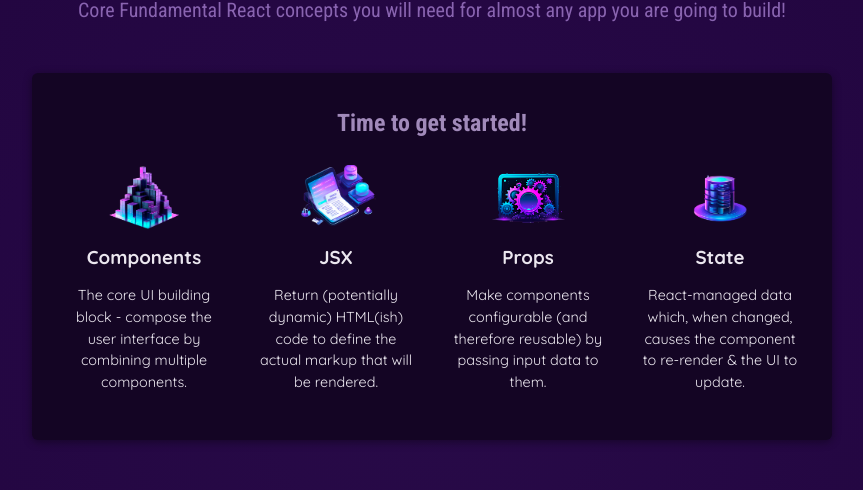
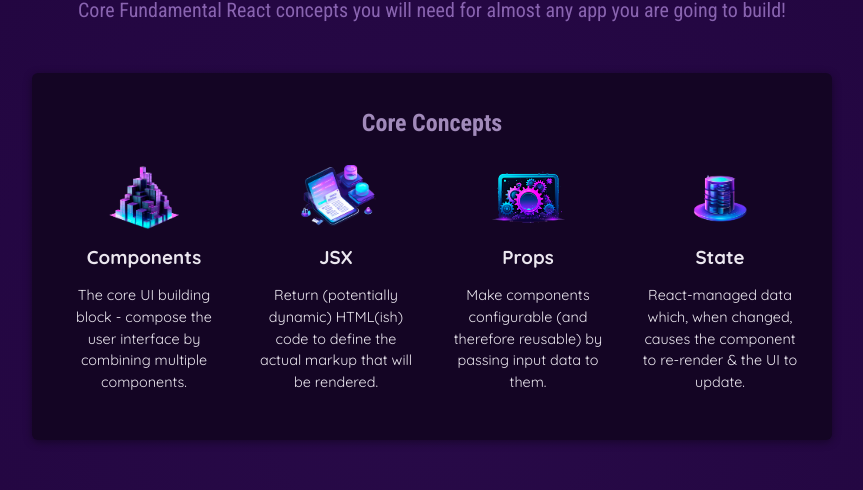
Before and after one commit to truongh1010/MyReactLearning, a React (Vite) app in the folder 01-starting-project/: page / in a window 1280 px wide. Shown: the part 259-749 px from the top of the page, without its empty margins (208-1071 px from the left). Built offline with nearby package versions, Linux system fonts and the light colour scheme.

Commit message:
Split components

```diff
--- a/01-starting-project/src/App.jsx
+++ b/01-starting-project/src/App.jsx
@@ -1,83 +1,16 @@
-import { useState } from "react";
-
-import { CORE_CONCEPTS } from "./data";
 import Header from "./components/Header/Header";
-import CoreConcept from "./components/CoreConcept";
-import TabButton from "./components/TabButton";
-import { EXAMPLES } from "./data";
+import CoreConcepts from "./components/CoreConcepts";
+import Examples from "./components/Examples";
 
 function App() {
-  const [selectedTopic, setSelectedTopic] = useState();
-
-  function handleSelect(selectedButton) {
-    // seclectedButton => 'components', 'jsx', 'props', 'state'
-    setSelectedTopic(selectedButton);
-    console.log(selectedButton);
-  }
-
-  let tabContent = <p>Please select a topic!</p>;
-
-  if (selectedTopic) {
-    tabContent = (
-      <div id="tab-content">
-        <h3>{EXAMPLES[selectedTopic].title}</h3>
-        <p>{EXAMPLES[selectedTopic].description}</p>
-        <pre>
-          <code>{EXAMPLES[selectedTopic].code}</code>
-        </pre>
-      </div>
-    );
-  }
-
   return (
-    <div>
+    <>
       <Header />
       <main>
-        <section id="core-concepts">
-          <h2>Time to get started!</h2>
-          <ul>
-            <CoreConcept
-              title={CORE_CONCEPTS[0].title}
-              description={CORE_CONCEPTS[0].description}
-              image={CORE_CONCEPTS[0].image}
-            />
-            <CoreConcept {...CORE_CONCEPTS[1]} />
-            <CoreConcept {...CORE_CONCEPTS[2]} />
-            <CoreConcept {...CORE_CONCEPTS[3]} />
-          </ul>
-        </section>
-        <section id="examples">
-          <h2>Examples</h2>
-          <menu>
-            <TabButton
-              isSelected={selectedTopic === "components"}
-              onSelect={() => handleSelect("components")}
-            >
-              Components
-            </TabButton>
-            <TabButton
-              isSelected={selectedTopic === "jsx"}
-              onSelect={() => handleSelect("jsx")}
-            >
-              JSX
-            </TabButton>
-            <TabButton
-              isSelected={selectedTopic === "props"}
-              onSelect={() => handleSelect("props")}
-            >
-              Props
-            </TabButton>
-            <TabButton
-              isSelected={selectedTopic === "state"}
-              onSelect={() => handleSelect("state")}
-            >
-              State
-            </TabButton>
-          </menu>
-          {tabContent}
-        </section>
+        <CoreConcepts />
+        <Examples />
       </main>
-    </div>
+    </>
   );
 }
 
--- /dev/null
+++ b/01-starting-project/src/components/CoreConcepts.jsx
@@ -0,0 +1,23 @@
+import CoreConcept from "./CoreConcept";
+import { CORE_CONCEPTS } from "../data";
+
+export default function CoreConcepts() {
+  return (
+    <section id="core-concepts">
+      <h2>Core Concepts</h2>
+      <ul>
+        {CORE_CONCEPTS.map((conceptItem) => (
+          <CoreConcept key={conceptItem.title} {...conceptItem} />
+        ))}
+        {/* <CoreConcept
+              title={CORE_CONCEPTS[0].title}
+              description={CORE_CONCEPTS[0].description}
+              image={CORE_CONCEPTS[0].image}
+            />
+            <CoreConcept {...CORE_CONCEPTS[1]} />
+            <CoreConcept {...CORE_CONCEPTS[2]} />
+            <CoreConcept {...CORE_CONCEPTS[3]} /> */}
+      </ul>
+    </section>
+  );
+}
--- /dev/null
+++ b/01-starting-project/src/components/Examples.jsx
@@ -0,0 +1,59 @@
+import { useState } from "react";
+import TabButton from "./TabButton";
+import { EXAMPLES } from "../data";
+
+export default function Examples() {
+  const [selectedTopic, setSelectedTopic] = useState();
+
+  function handleSelect(selectedButton) {
+    // seclectedButton => 'components', 'jsx', 'props', 'state'
+    setSelectedTopic(selectedButton);
+    console.log(selectedButton);
+  }
+
+  let tabContent = <p>Please select a topic!</p>;
+
+  if (selectedTopic) {
+    tabContent = (
+      <div id="tab-content">
+        <h3>{EXAMPLES[selectedTopic].title}</h3>
+        <p>{EXAMPLES[selectedTopic].description}</p>
+        <pre>
+          <code>{EXAMPLES[selectedTopic].code}</code>
+        </pre>
+      </div>
+    );
+  }
+  return (
+    <section id="examples">
+      <h2>Examples</h2>
+      <menu>
+        <TabButton
+          isSelected={selectedTopic === "components"}
+          onSelect={() => handleSelect("components")}
+        >
+          Components
+        </TabButton>
+        <TabButton
+          isSelected={selectedTopic === "jsx"}
+          onSelect={() => handleSelect("jsx")}
+        >
+          JSX
+        </TabButton>
+        <TabButton
+          isSelected={selectedTopic === "props"}
+          onSelect={() => handleSelect("props")}
+        >
+          Props
+        </TabButton>
+        <TabButton
+          isSelected={selectedTopic === "state"}
+          onSelect={() => handleSelect("state")}
+        >
+          State
+        </TabButton>
+      </menu>
+      {tabContent}
+    </section>
+  );
+}
```
